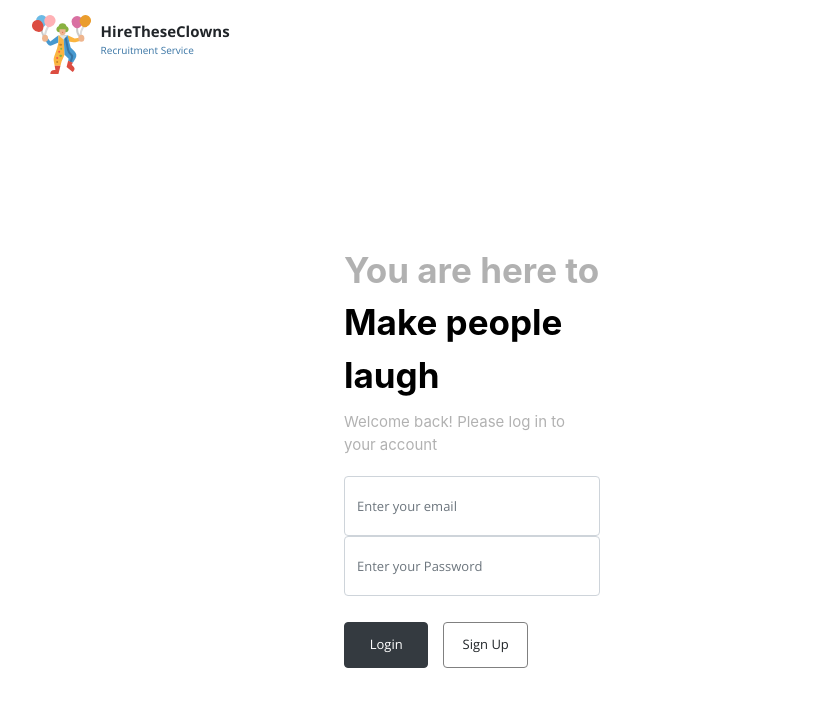
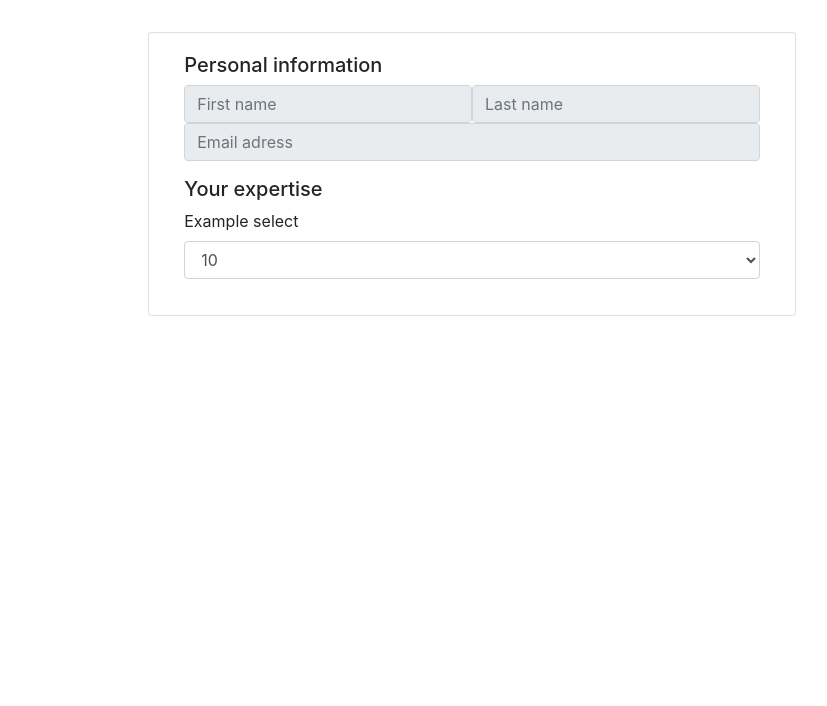
Before and after one commit to LinusBF/iv1201-frontend, a React app: page /ApplicationForm in a window 1280 px wide. Shown: the top 706 px of the page, without its empty margins (168-995 px from the left). Built offline with nearby package versions, Linux system fonts and the light colour scheme.

Commit message:
created start of applicationForm on front-end

```diff
--- /dev/null
+++ b/client/components/applicationForm/ApplicationForm.css
@@ -0,0 +1,5 @@
+.container .card {
+    margin-top: 2rem;
+    margin-left: auto;
+    margin-right: auto;
+}
--- /dev/null
+++ b/client/components/applicationForm/ApplicationForm.js
@@ -0,0 +1,64 @@
+/*eslint-disable*/
+import React, {Component} from 'react';
+import './ApplicationForm.css';
+import data from '../applications/fakeApplicationData';
+import {Form} from 'react-bootstrap';
+import Card from 'react-bootstrap/Card';
+
+class ApplicationForm extends Component {
+  constructor(props) {
+    super(props);
+    this.state = {application: data.apps[0]};
+  }
+  createListOptions(){
+    let options = [];
+    this.state.application.expertise.forEach((key, i) => {
+      options.push(<option key={i}>{key}</option>)
+    });
+    return options
+  }
+  renderExpertiseList(){
+    return (
+      <fieldset className={'w-100'}>
+        <Form.Group>
+          <Form.Label>Example select</Form.Label>
+          <Form.Control as="select" id={'form-control'}>
+            {this.createListOptions()}
+            <option>1</option>
+          </Form.Control>
+        </Form.Group>
+      </fieldset>
+    );
+  };
+
+  render() {
+    return (
+      <div className={'container justify-content-md-center'}>
+        <Card className={'col-7'}>
+          <Card.Body>
+            <Form w-50>
+              <h5>Personal information</h5>
+              <fieldset disabled>
+                <div className="row">
+                  <div className="col">
+                    <input type="text" id="disabledTextInput" className="form-control" placeholder="First name"/>
+                  </div>
+                  <div className="col">
+                    <input type="text" className="form-control" placeholder="Last name"/>
+                  </div>
+                </div>
+                <input type="email" className="form-control" placeholder="Email adress"/>
+              </fieldset>
+              <h5>Your expertise</h5>
+              <div className="row">
+                {this.renderExpertiseList()}
+              </div>
+            </Form>
+          </Card.Body>
+        </Card>
+      </div>
+    );
+  }
+}
+
+export default ApplicationForm;
--- a/client/components/layout/Layout.js
+++ b/client/components/layout/Layout.js
@@ -4,6 +4,7 @@ import Login from '../login/Login';
 import Register from '../register/Register';
 import Applications from '../applications/Applications';
 import SingleApplication from '../singleApplication/singleApplication';
+import ApplicationForm from '../applicationForm/ApplicationForm';
 
 class Layout extends Component {
   constructor(props) {
@@ -16,6 +17,7 @@ class Layout extends Component {
           <Route path="/Register" render={() => <Register />} />
           <Route path="/Applications" render={() => <Applications />} />
           <Route path="/SingleApplication" render={() => <SingleApplication />} />
+          <Route path="/ApplicationForm" render={() => <ApplicationForm />} />
           <Route path="/" render={() => <Login />} />
         </Switch>
       </div>
--- /dev/null
+++ b/client/components/singleApplication/singleApplication.css
@@ -0,0 +1,11 @@
+.card-body .row {
+    margin: 0;
+}
+
+.card-body .row .col{
+    padding: 0;
+}
+
+.card-body form h5:not(:first-child){
+    margin-top: 1rem;
+}
--- a/client/components/singleApplication/singleApplication.js
+++ b/client/components/singleApplication/singleApplication.js
@@ -1,14 +1,17 @@
 /*eslint-disable*/
 import React, {Component} from 'react';
-import './Application.css';
+import './singleApplication.css';
 import clown from '../../Images/flat.svg';
 import Card from 'react-bootstrap/Card';
 import {Form} from 'react-bootstrap';
+import data from '../applications/fakeApplicationData';
 
 class SingleApplication extends Component {
   constructor(props) {
     super(props);
-    this.state = {};
+    this.state = {application: data.apps[0]};
+    this.renderExpertiseList = this.renderExpertiseList.bind(this);
+    this.createListOptions = this.createListOptions.bind(this);
   }
 
   render() {
@@ -29,35 +32,7 @@ class SingleApplication extends Component {
             <div className="col-sm-12 col-md-6">
               <Card>
                 <Card.Body>
-                  <Form>
-                    <h5>Personal information</h5>
-                    <fieldset disabled>
-                    <div className="row">
-                      <div className="col">
-                        <input type="text" id="disabledTextInput" className="form-control" placeholder="First name"/>
-                      </div>
-                      <div className="col">
-                        <input type="text" className="form-control" placeholder="Last name"/>
-                      </div>
-                    </div>
-                    <input type="email" className="form-control" placeholder="Email adress"/>
-                    </fieldset>
-                    <h5>Your expertise</h5>
-                      <div className="row">
-                        <fieldset disabled>
-                        <Form.Group controlId="exampleForm.ControlSelect1">
-                          <Form.Label>Example select</Form.Label>
-                          <Form.Control as="select">
-                            <option>1</option>
-                            <option>2</option>
-                            <option>3</option>
-                            <option>4</option>
-                            <option>5</option>
-                          </Form.Control>
-                        </Form.Group>
-                        </fieldset>
-                      </div>
-                  </Form>
+
                 </Card.Body>
               </Card>
             </div>
```
Also changed, not shown: client/components/singleApplication/Application.css (deleted).
